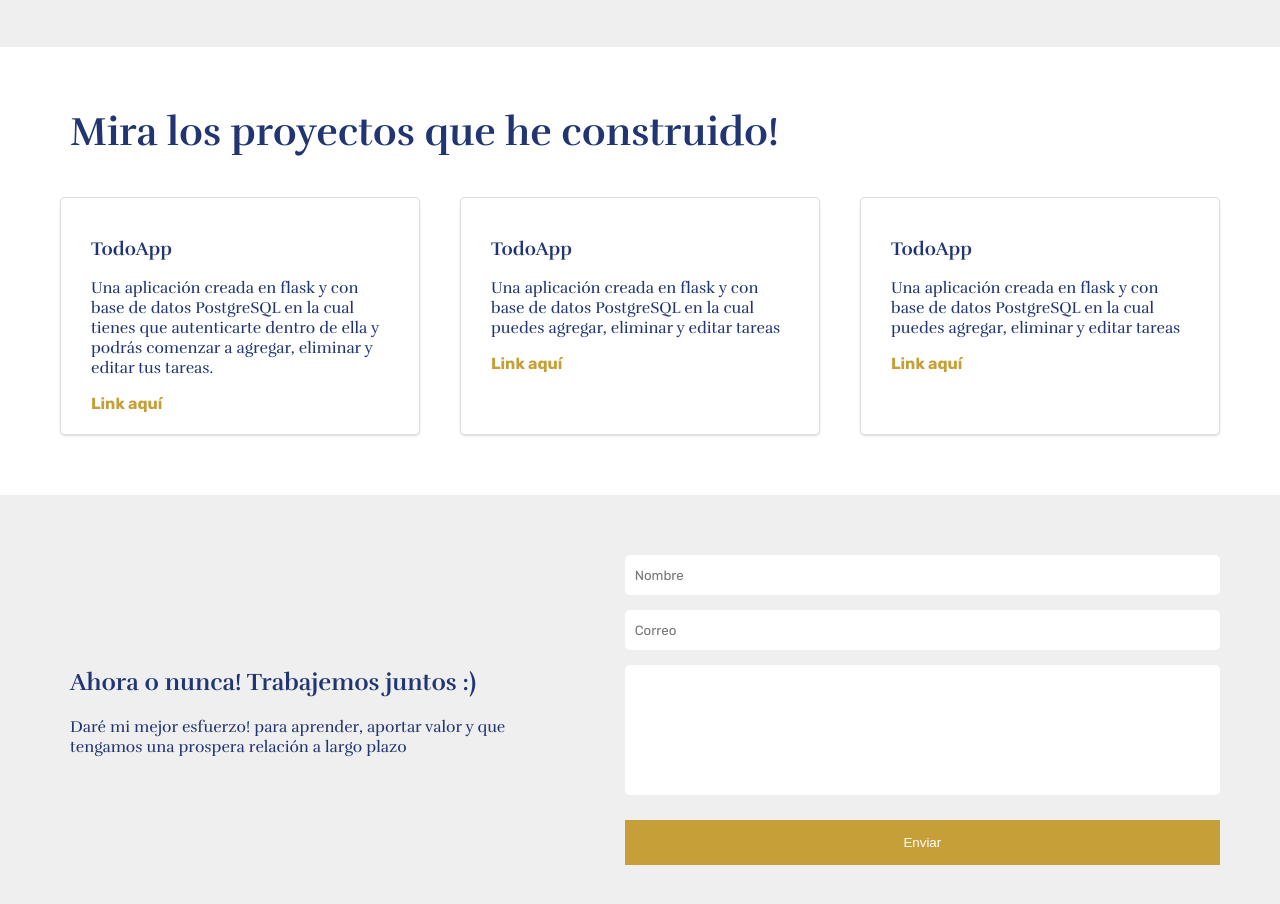
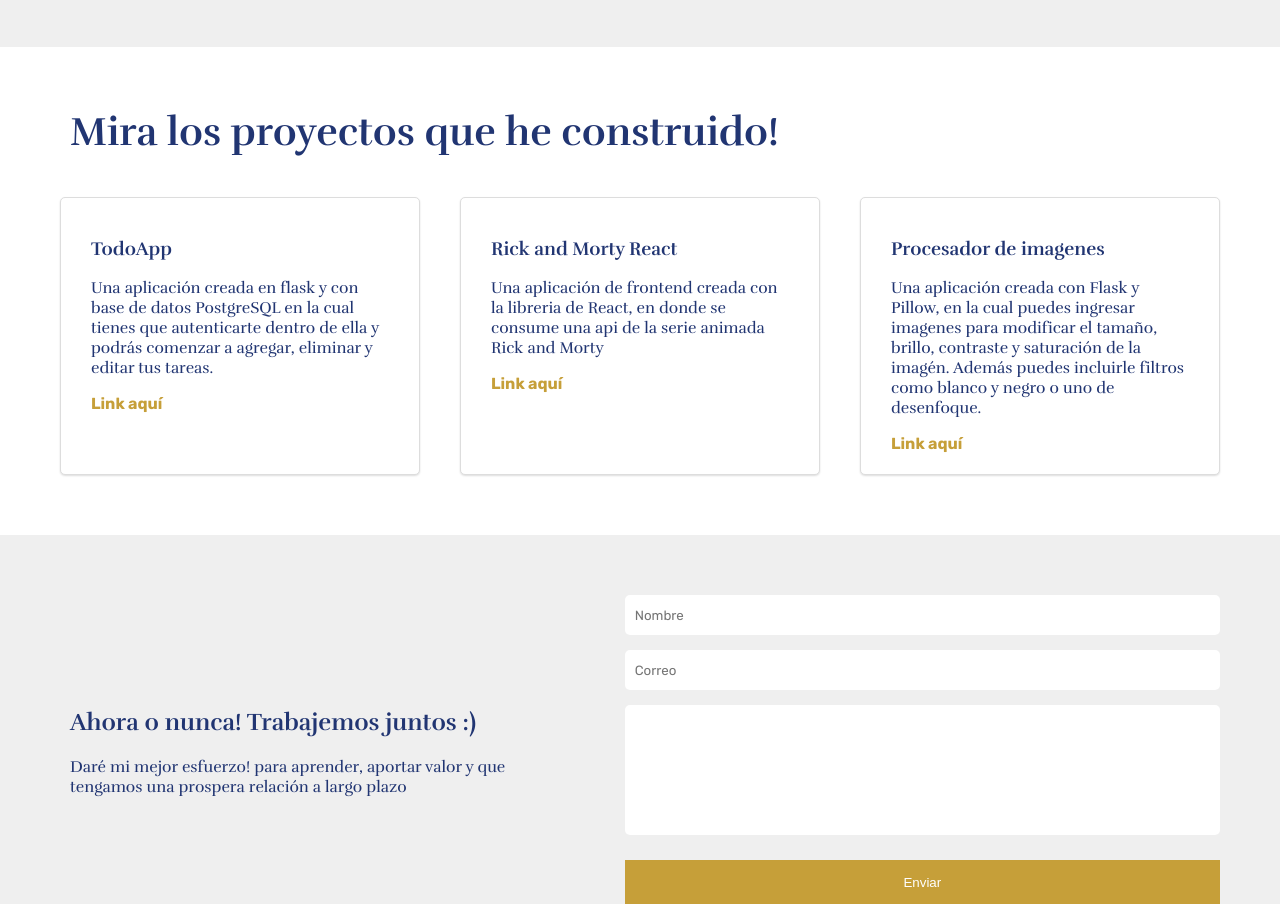
Before and after one commit to ShtoCode/portfolio-flask, a Flask app: page / in a window 1280 px wide. Shown: the part 1052-1956 px from the top of the page. Run offline with Flask 2, Linux system fonts and the light colour scheme.

Commit message:
first commit

```diff
--- a/app/portfolio.py
+++ b/app/portfolio.py
@@ -1,31 +1,34 @@
-from flask import (Blueprint, render_template,
+from flask import (render_template,
                    request, redirect, url_for, current_app)
 
-import sendgrid
 from sendgrid.helpers.mail import *
+from flask import Flask
+
+app= Flask(__name__)
 
 
-bp = Blueprint('portfolio', __name__, url_prefix='/')
 
 
-@bp.route('/', methods=['GET'])
+
+@app.route('/', methods=['GET'])
 def index():
     return render_template('portfolio/index.html')
 
 
-@bp.route('/mail', methods=['GET', 'POST'])
+@app.route('/mail', methods=['GET', 'POST'])
 def mail():
     nombre = request.form.get('nombre')
     email = request.form.get('email')
     mensaje = request.form.get('mensaje')
 
+    return redirect(url_for('index'))
+"""
     if request.method == 'POST':
         enviar_mail(nombre, email, mensaje)
         return render_template('portfolio/enviar_mail.html')
+    """
 
-    return redirect(url_for('portfolio.index'))
-
-
+"""
 def enviar_mail(nombre, email, mensaje):
     mi_email = 'g.astudilloc1@gmail.com'
     sg = sendgrid.SendGridAPIClient(api_key=current_app.config['SENDGRID_KEY'])
@@ -38,11 +41,10 @@ def enviar_mail(nombre, email, mensaje):
     })
 
     html_content = """
-    <p>Hola Germán, tienes un nuevo correo desde tu portafolio:</p>
-    <p>Nombre: -name-</p>
-    <p>Email: -email-</p>
-    <p>Mensaje: -message-</p>
-    """
-
+#    <p>Hola Germán, tienes un nuevo correo desde tu portafolio:</p>
+#    <p>Nombre: -name-</p>
+#    <p>Email: -email-</p>
+#    <p>Mensaje: -message-</p>
+"""
     mail = Mail(mi_email, to_email, "Nuevo contacto desde portafolio", html_content=html_content)
-    response = sg.client.mail.send.post(request_body=mail.get())
+    response = sg.client.mail.send.post(request_body=mail.get())"""
--- a/app/templates/base.html
+++ b/app/templates/base.html
@@ -18,7 +18,7 @@
         <div class="logo">GERMÁN ASTUDILLO</div>
         <nav>
             <ul>
-                <li><a href="{{ url_for('portfolio.index') }}">Inicio</a></li>
+                <li><a href="{{ url_for('index') }}">Inicio</a></li>
                 <li><a href="#proyectos">Proyectos</a></li>
                 <li><a href="#contacto">Contacto</a></li>
             </ul>
--- a/app/templates/portfolio/contacto.html
+++ b/app/templates/portfolio/contacto.html
@@ -6,7 +6,7 @@
                 <p>Daré mi mejor esfuerzo! para aprender, aportar valor y que tengamos una prospera relación a largo plazo</p>
             </div>
             <div id="contacto" class="right padded">
-                <form class="contact-form" action="{{ url_for('portfolio.mail') }}" method="POST">
+                <form class="contact-form" action="{{ url_for('mail') }}" method="POST">
                     <input type="text" name="nombre" id="nombre" placeholder="Nombre" required>
                     <input type="email" name="email" id="email" placeholder="Correo" required>
                     <textarea name="mensaje" id="mensaje" required minlength=10></textarea>
--- a/app/templates/portfolio/proyectos.html
+++ b/app/templates/portfolio/proyectos.html
@@ -13,20 +13,18 @@
         <a class="yellow" href="https://flask-postgresql-tareas.onrender.com/login" target="_blank">Link aquí</a>
       </div>
       <div class="card third">
-        <h3>TodoApp</h3>
+        <h3>Rick and Morty React</h3>
         <p>
-          Una aplicación creada en flask y con base de datos PostgreSQL en la
-          cual puedes agregar, eliminar y editar tareas
+          Una aplicación de frontend creada con la libreria de React, en donde se consume una api de la serie animada Rick and Morty
         </p>
-        <a class="yellow" href="">Link aquí</a>
+        <a class="yellow" href="https://germanastudillo1.github.io/rick-and-morty-react-api/">Link aquí</a>
       </div>
       <div class="card third">
-        <h3>TodoApp</h3>
+        <h3>Procesador de imagenes</h3>
         <p>
-          Una aplicación creada en flask y con base de datos PostgreSQL en la
-          cual puedes agregar, eliminar y editar tareas
+          Una aplicación creada con Flask y Pillow, en la cual puedes ingresar imagenes para modificar el tamaño, brillo, contraste y saturación de la imagén. Además puedes incluirle filtros como blanco y negro o uno de desenfoque.
         </p>
-        <a class="yellow" href="">Link aquí</a>
+        <a class="yellow" href="https://procesador-imagenes.onrender.com/">Link aquí</a>
       </div>
     </div>
   </div>
--- a/app/wsgi.py
+++ b/app/wsgi.py
@@ -1,13 +1,4 @@
-from flask import Flask
-import os
-
-app= Flask(__name__)
-app.config.from_mapping(
-    SENDGRID_KEY=os.environ.get('SENDGRID_KEY')
-)
-from . import portfolio
-app.register_blueprint(portfolio.bp)
-
+from portfolio import app
 
 if __name__ == '__main__':
     app.run(debug=True)
```
